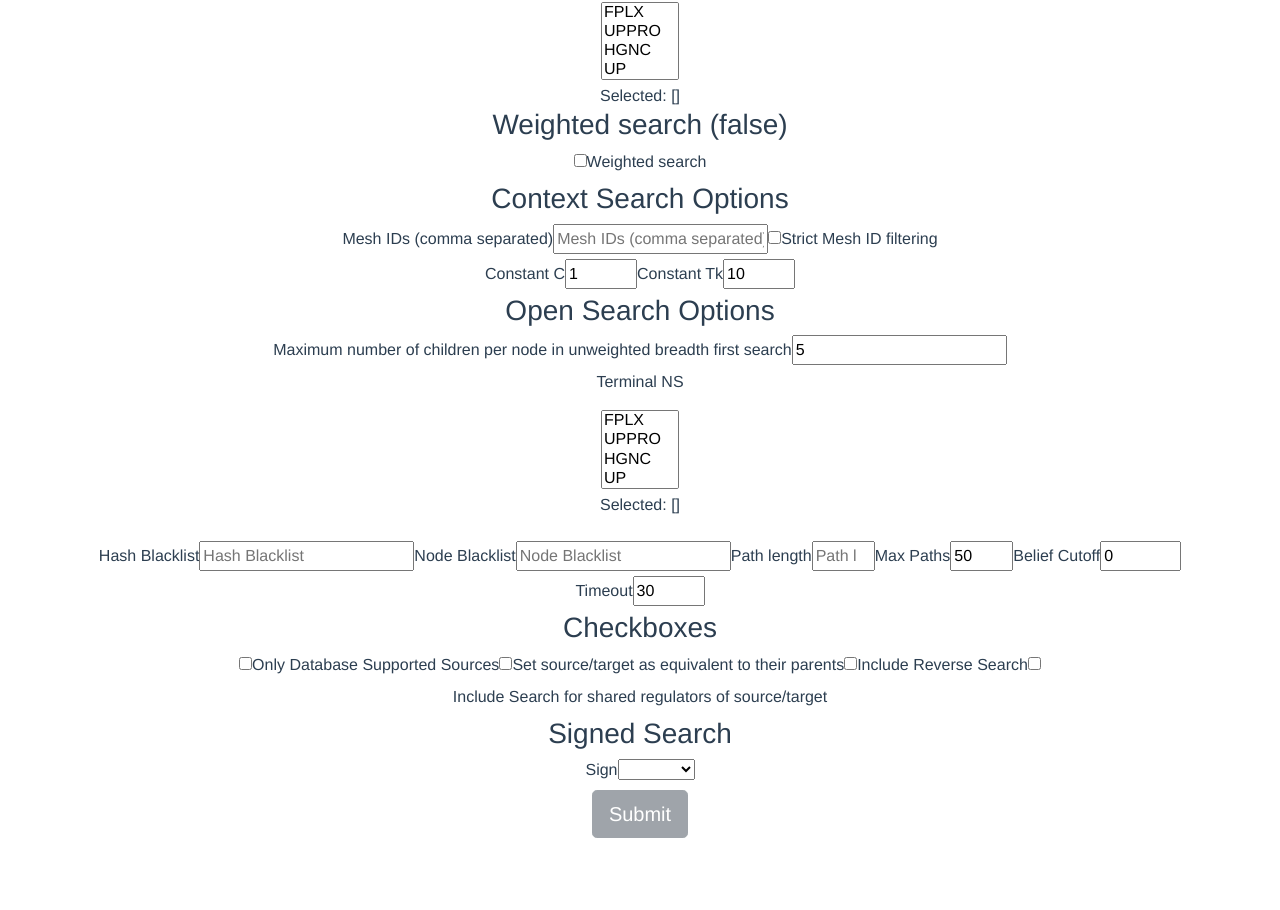
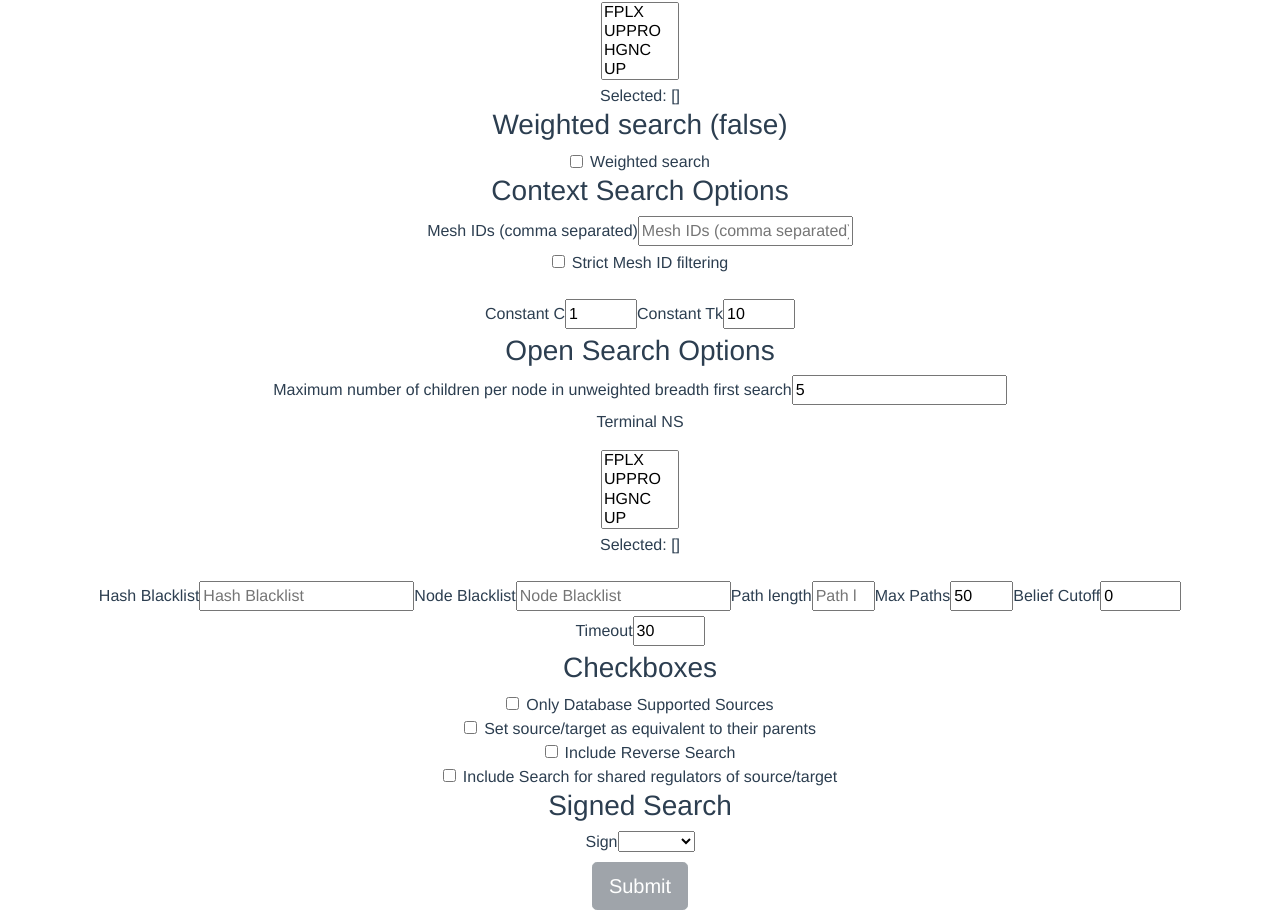
Before and after one commit to kkaris/indra_network_service, a Vue app in the folder indra_network_search/frontend/: page / in a window 1280 px wide. Shown: the part 432-1342 px from the top of the page. Before the commit the page ends 1270 px from the top, so only its background shows below. Built offline with nearby package versions, Linux system fonts and the light colour scheme; the HTML template or start-up script is replaced by a standard one.

Commit message:
Use bootstrapped checkbox

```diff
--- a/indra_network_search/frontend/src/components/NetworkSearchForm.vue
+++ b/indra_network_search/frontend/src/components/NetworkSearchForm.vue
@@ -50,7 +50,7 @@
         <span>Selected: {{ allowed_ns }}</span>
       </div>
       <h3>Weighted search ({{ weighted }})</h3>
-        <BaseCheckbox
+        <BaseCheckboxBS
           v-model="weighted"
           label="Weighted search"
         />
@@ -62,7 +62,7 @@
           type="text"
           :disabled="weighted"
         />
-        <BaseCheckbox
+        <BaseCheckboxBS
           v-model="strict_mesh_id_filtering"
           label="Strict Mesh ID filtering"
           :disabled="weighted"
@@ -158,24 +158,22 @@
         :step="1"
       />
       <h3>Checkboxes</h3>
-      <div>
-        <BaseCheckbox
+      <BaseCheckboxBS
         v-model="curated_db_only"
         label="Only Database Supported Sources"
       />
-        <BaseCheckbox
+      <BaseCheckboxBS
         v-model="fplx_expand"
         label="Set source/target as equivalent to their parents"
       />
-        <BaseCheckbox
+      <BaseCheckboxBS
         v-model="two_way"
         label="Include Reverse Search"
       />
-        <BaseCheckbox
+      <BaseCheckboxBS
         v-model="shared_regulators"
         label="Include Search for shared regulators of source/target"
       />
-      </div>
       <h3>Signed Search</h3>
       <div>
         <BaseSelect
@@ -197,12 +195,12 @@
 
 <script>
 import BaseSelect from "@/components/BaseSelect";
-import BaseCheckbox from "@/components/BaseCheckbox";
+import BaseCheckboxBS from "@/components/BaseCheckboxBS";
 import BaseInput from "@/components/BaseInput";
 import AxiosMethods from "@/services/AxiosMethods";
 
 export default {
-  components: { BaseSelect, BaseCheckbox, BaseInput },
+  components: { BaseSelect, BaseCheckboxBS, BaseInput },
   data() {
     return {
       source: "",
```
Lines whose indentation alone changed are shown as unchanged.
